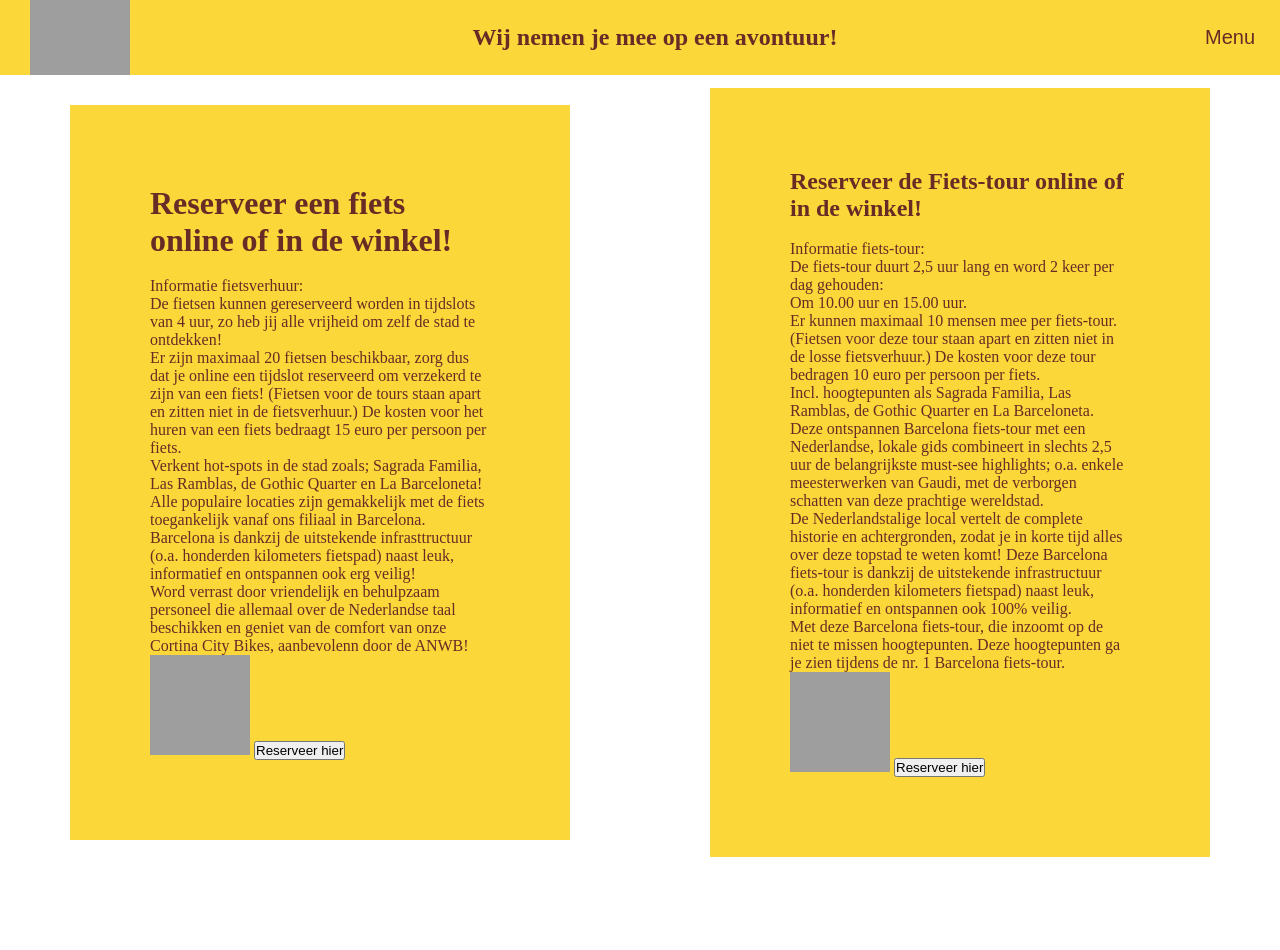
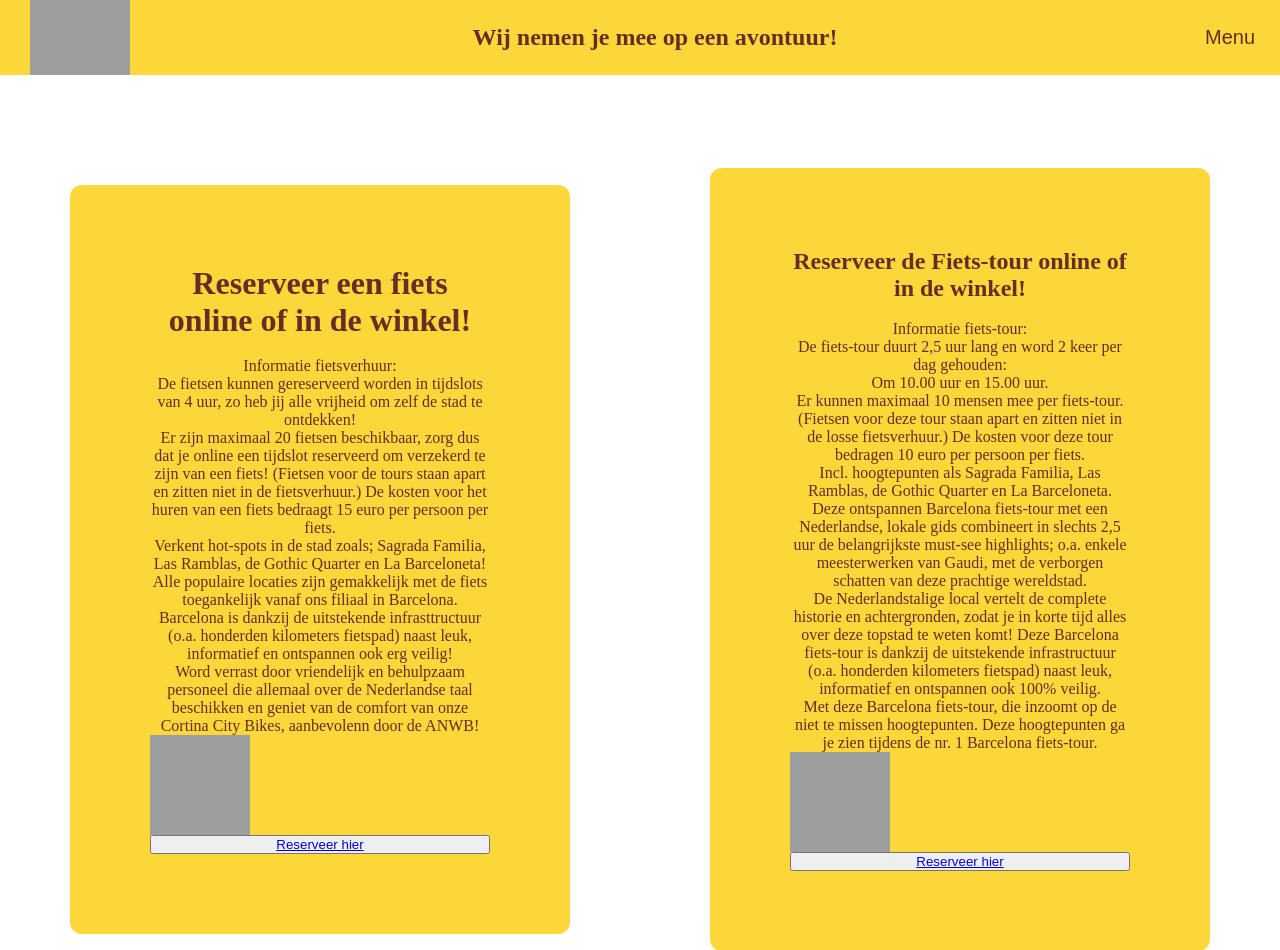
Before and after one commit to ZeusenAres/BP-Verassend-Barcelona, a PHP site: page /informatiepagina.php in a window 1280 px wide. Shown: the top 950 px of the page. Run offline with PHP 8.4, Linux system fonts and the light colour scheme; grey boxes are pictures that could not be loaded.

Commit message:
Changed info page

```diff
--- a/Website/Informatiepagina/informatiepagina.css
+++ b/Website/Informatiepagina/informatiepagina.css
@@ -1,15 +1,25 @@
+.fietstour {
+    margin: 70px;
+    padding: 80px;
+    width: 400px;
+    background: #FCD739;
+    display: flex;
+    text-align: center;
+    flex-direction: column;
+    margin-top: 150px;
+    border-radius: 12px;
+}
+
 .reserveren {
     margin: 70px;
     padding: 80px;
     width: 400px;
     background: #FCD739;
-}
-
-.fietstour {
-    margin: 70px;
-    padding: 80px;
-    width: 400px;
-    background: #FCD739;
+    display: flex;
+    text-align: center;
+    flex-direction: column;
+    margin-top: 150px;
+    border-radius: 12px;
 }
 
 .fietsverhuur {
--- a/Website/Informatiepagina/informatiepagina.php
+++ b/Website/Informatiepagina/informatiepagina.php
@@ -40,7 +40,7 @@
         Word verrast door vriendelijk en behulpzaam personeel die allemaal over de Nederlandse taal beschikken en geniet van de comfort van onze Cortina City Bikes, aanbevolenn door de ANWB! <br>
     </p1>
         <img class="verhuurfoto" src="../IMG/fietsverhuur.png" alt="fietsverhuur">
-    <button type="button">Reserveer hier</button>
+    <button type="button"><a href="../../BackEND/form.php">Reserveer hier</a></button>
     </div>
 
     <div class="fietstour">
@@ -55,7 +55,7 @@
         Met deze Barcelona fiets-tour, die inzoomt op de niet te missen hoogtepunten. Deze hoogtepunten ga je zien tijdens de nr. 1 Barcelona fiets-tour.
     </p2>
         <img class="tourfoto" src="../IMG/fietstour.png" alt="fietstour">
-    <button type="button">Reserveer hier</button>
+    <button type="button"><a href="../../BackEND/form.php">Reserveer hier</a></button>
     </div>
         </div>
 
```
